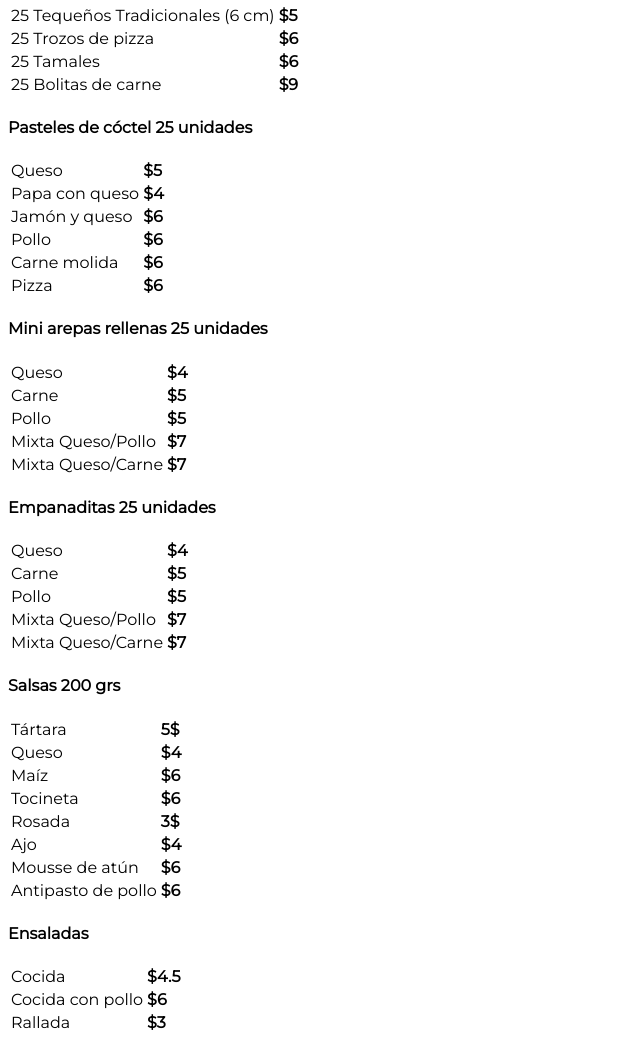
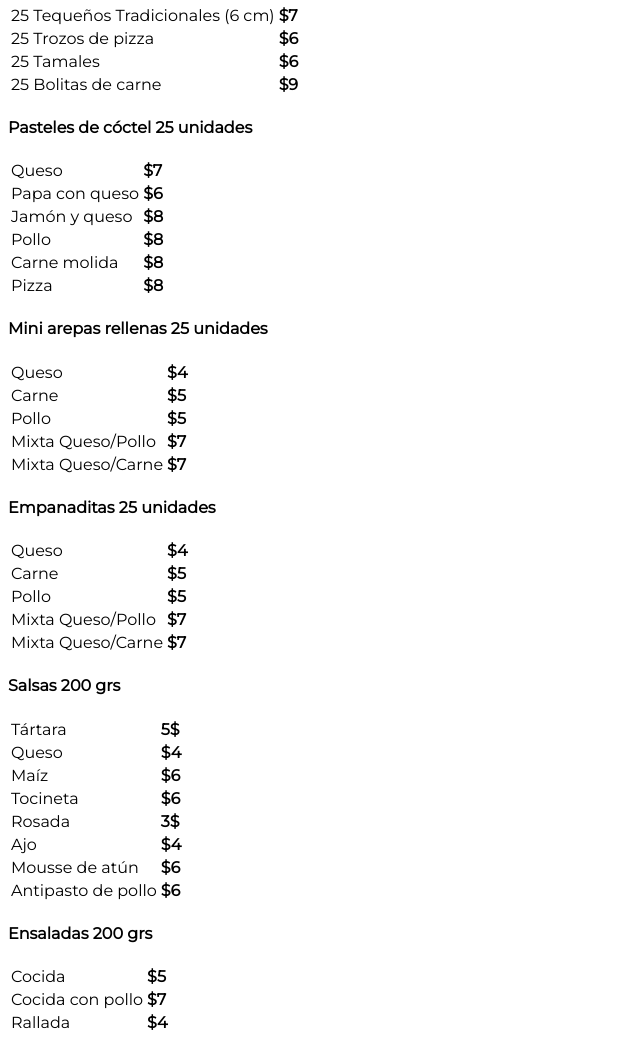
Before and after one commit to carlosshmx/regalarte, a plain HTML site: page index.html in a window 1280 px wide. Shown: the part 1060-2103 px from the top of the page, without its empty margins (0-640 px from the left). Drawn offline with Linux system fonts and the light colour scheme.

Commit message:
Arreglados precios de tequeños y pasteles

```diff
--- a/index.html
+++ b/index.html
@@ -133,7 +133,7 @@
         <table class="precios">
             <tr>
                 <td>25 Tequeños Tradicionales (6 cm)</td>
-                <td><b>$5</b></td>
+                <td><b>$7</b></td>
             </tr>
             <tr>
                 <td>25 Trozos de pizza</td>
@@ -153,27 +153,27 @@
         <table class="precios">
             <tr>
                 <td>Queso</td>
-                <td><b>$5</b></td>
+                <td><b>$7</b></td>
             </tr>
             <tr>
                 <td>Papa con queso</td>
-                <td><b>$4</b></td>
+                <td><b>$6</b></td>
             </tr>
             <tr>
                 <td>Jamón y queso</td>
-                <td><b>$6</b></td>
+                <td><b>$8</b></td>
             </tr>
             <tr>
                 <td>Pollo</td>
-                <td><b>$6</b></td>
+                <td><b>$8</b></td>
             </tr>
             <tr>
                 <td>Carne molida</td>
-                <td><b>$6</b></td>
+                <td><b>$8</b></td>
             </tr>
             <tr>
                 <td>Pizza</td>
-                <td><b>$6</b></td>
+                <td><b>$8</b></td>
             </tr>
         </table>
         <h4>Mini arepas rellenas 25 unidades</h4>
@@ -259,19 +259,19 @@
                 <td><b>$6</b></td>
         </table>
 
-        <h4>Ensaladas</h4>
+        <h4>Ensaladas 200 grs</h4>
         <table class="precios">
             <tr>
                 <td>Cocida</td>
-                <td><b>$4.5</b></td>
+                <td><b>$5</b></td>
             </tr>
             <tr>
                 <td>Cocida con pollo</td>
-                <td><b>$6</b></td>
+                <td><b>$7</b></td>
             </tr>
             <tr>
                 <td>Rallada</td>
-                <td><b>$3</b></td>
+                <td><b>$4</b></td>
             </tr>
         </table>
 
```
